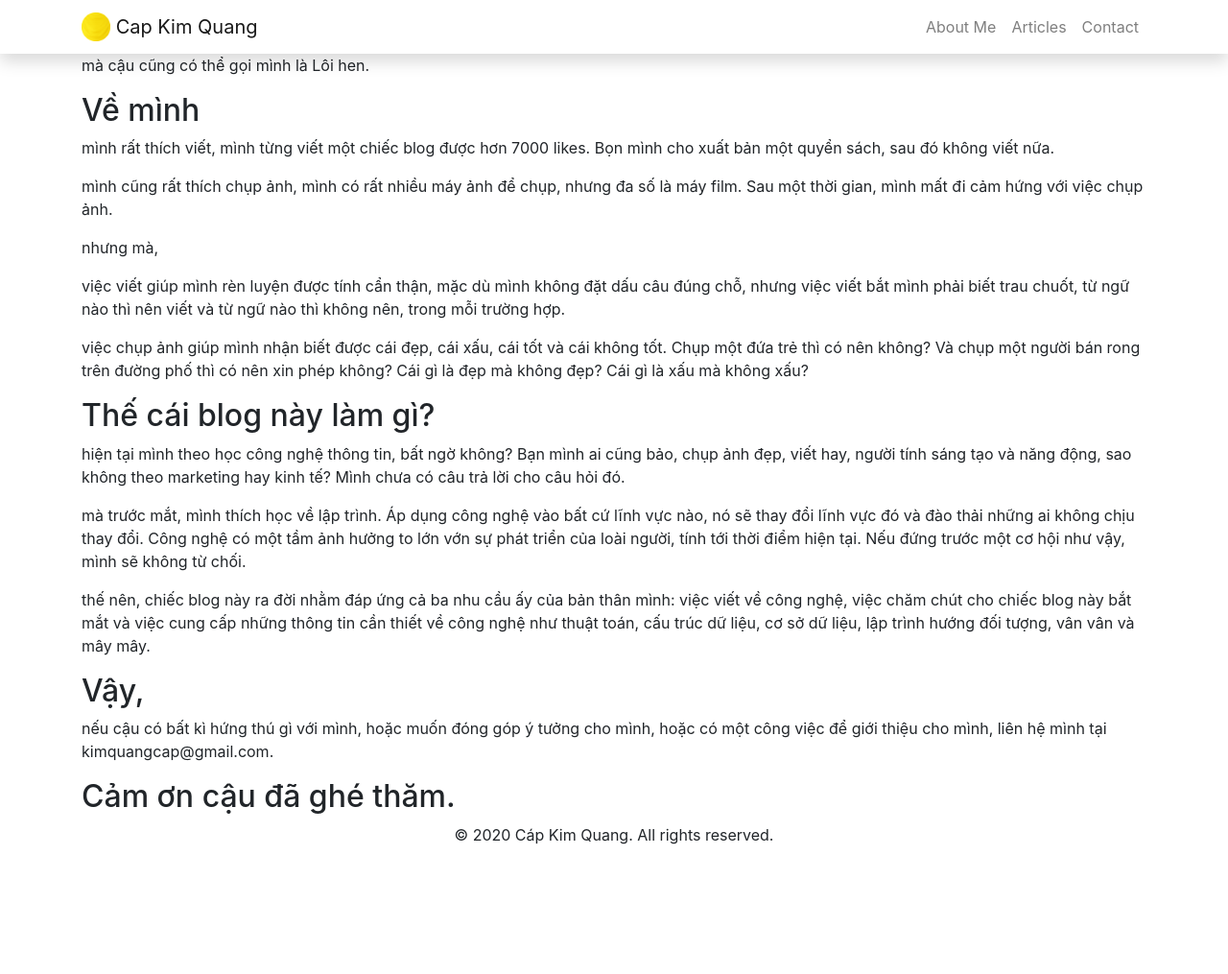
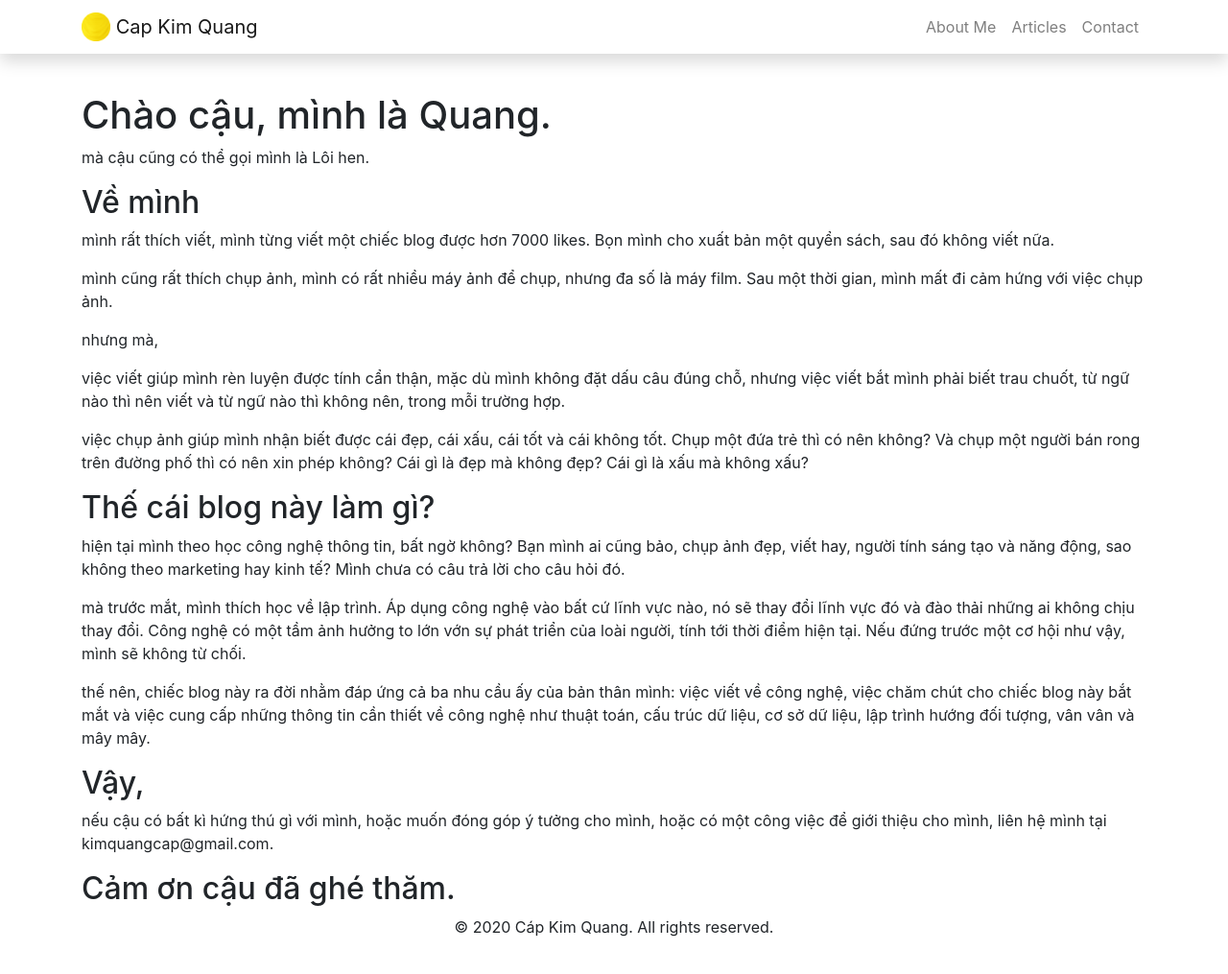
Before and after one commit to capkimquang/capkimquang.github.io, a Jekyll site: the page built from index.md, in a window 1280 px wide and 1090 px high. Shown: the top 1015 px of the window at 96% size. Built offline with Jekyll 4.4.1, drawn with Linux system fonts in a browser that asks for light colours.

Commit message:
add margin and padding

```diff
--- a/_layouts/default.html
+++ b/_layouts/default.html
@@ -3,7 +3,7 @@
 <html>
   {% include head.html %}
 
-  <body>
+  <body class="mt-5 mb-5 pt-5 pb-5">
     {% include header.html %}
     <div class="container">
       {{ content }}
```
